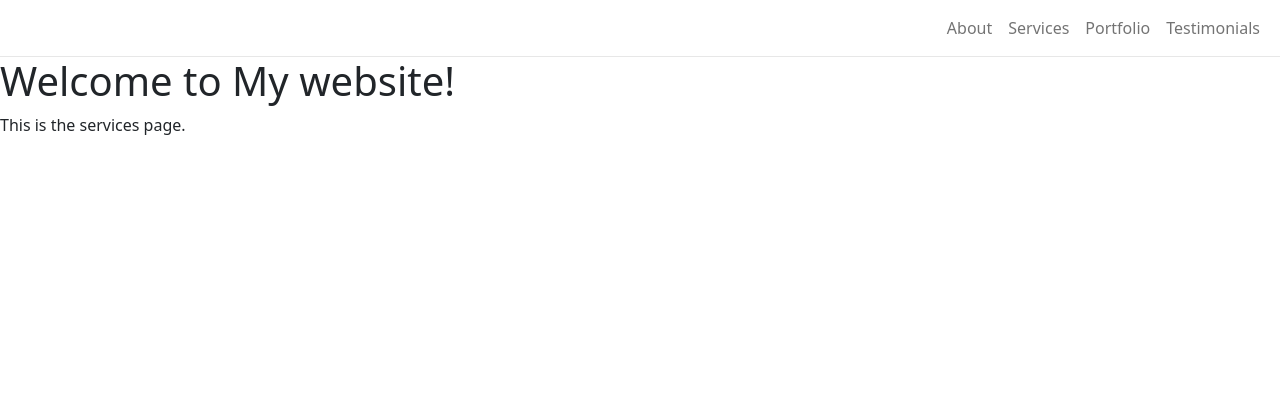
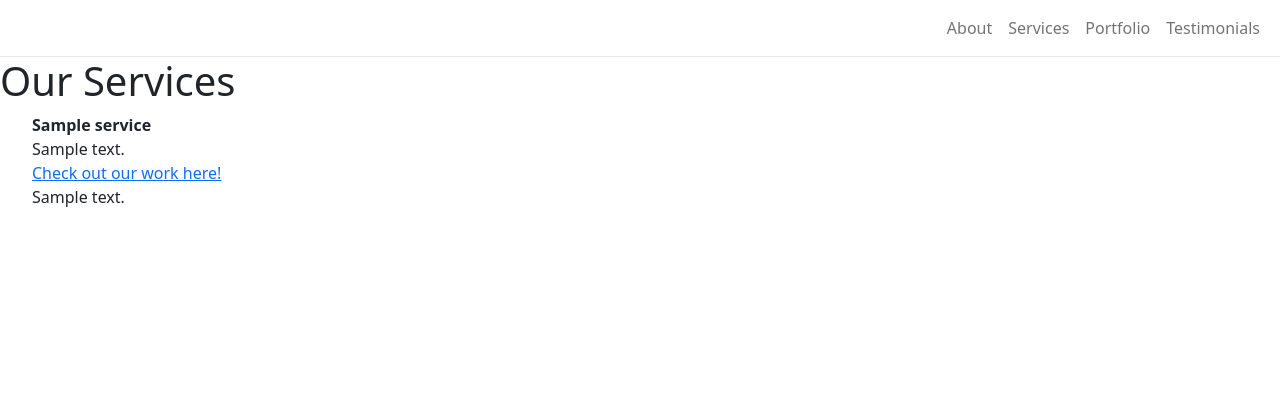
Before and after one commit to phoebeW17/sharp_sound_vision, a Django app: page /services/ in a window 1280 px wide. Shown: the top 420 px of the page. Run offline with Django 4.2, Linux system fonts and the light colour scheme; tables that the repository leaves empty hold one stand-in row (values such as "Sample post").

Commit message:
add dynamic content to services page

```diff
--- a/services/templates/services/services.html
+++ b/services/templates/services/services.html
@@ -3,6 +3,15 @@
 {% block title %}Services Page{% endblock %}
 
 {% block content %}
-    <h1>Welcome to My website!</h1>
-    <p>This is the services page.</p>
+<h1>Our Services</h1>
+<ul class="no-bullets">
+    {% for service in services %}
+        <li>
+            <strong>{{ service.title }}</strong><br>
+            {{ service.excerpt }}<br>
+            <a href="{{ service.example }}" target="_blank">Check out our work here!</a><br>
+            {{ service.description }}<br>
+        </li>
+    {% endfor %}
+</ul>
 {% endblock %}
--- a/services/views.py
+++ b/services/views.py
@@ -1,4 +1,6 @@
 from django.shortcuts import render
+from .models import Service
 
 def services_view(request):
-    return render(request, 'services/services.html')
+    services = Service.objects.filter(status=1).order_by('-id')
+    return render(request, 'services/services.html', {'services': services})
--- a/sharpsound_vision/settings.py
+++ b/sharpsound_vision/settings.py
@@ -29,7 +29,7 @@ TEMPLATES_DIR = os.path.join(BASE_DIR, 'templates')
 SECRET_KEY = os.environ.get('SECRET_KEY')
 
 # SECURITY WARNING: don't run with debug turned on in production!
-DEBUG = False
+DEBUG = True
 
 ALLOWED_HOSTS = ['localhost', "sharp-sound-vision-24e4365a348f.herokuapp.com",]
 CSRF_TRUSTED_ORIGINS = ['https://*.codeinstitute-ide.net', 'https://*.herokuapp.com']
--- a/static/css/styles.css
+++ b/static/css/styles.css
@@ -29,6 +29,10 @@ body {
     color: #000;
 }
 
+.no-bullets {
+    list-style-type: none;
+}
+
 footer {
     background-color: #343a40;
     color: #fff;
```
